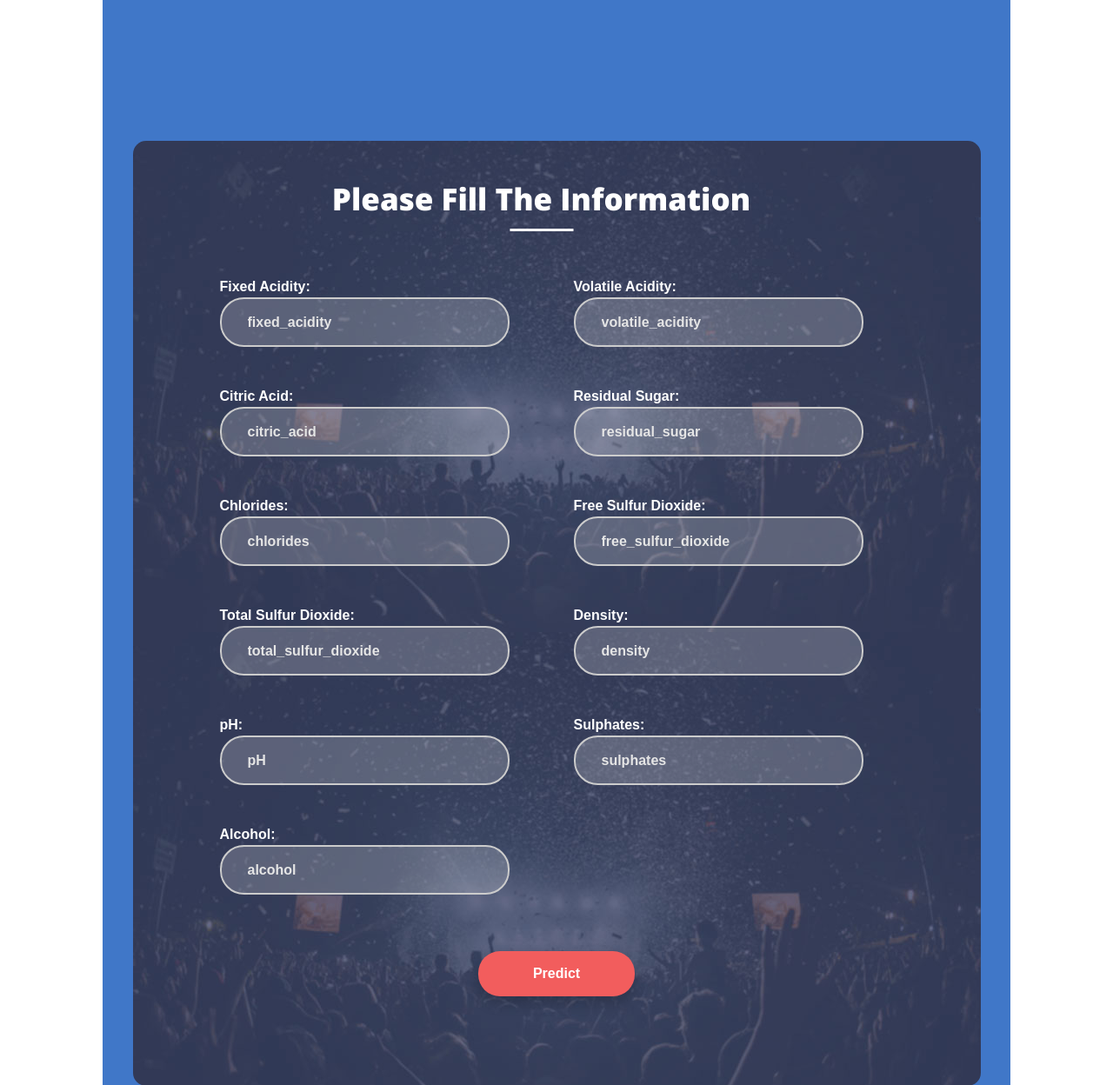
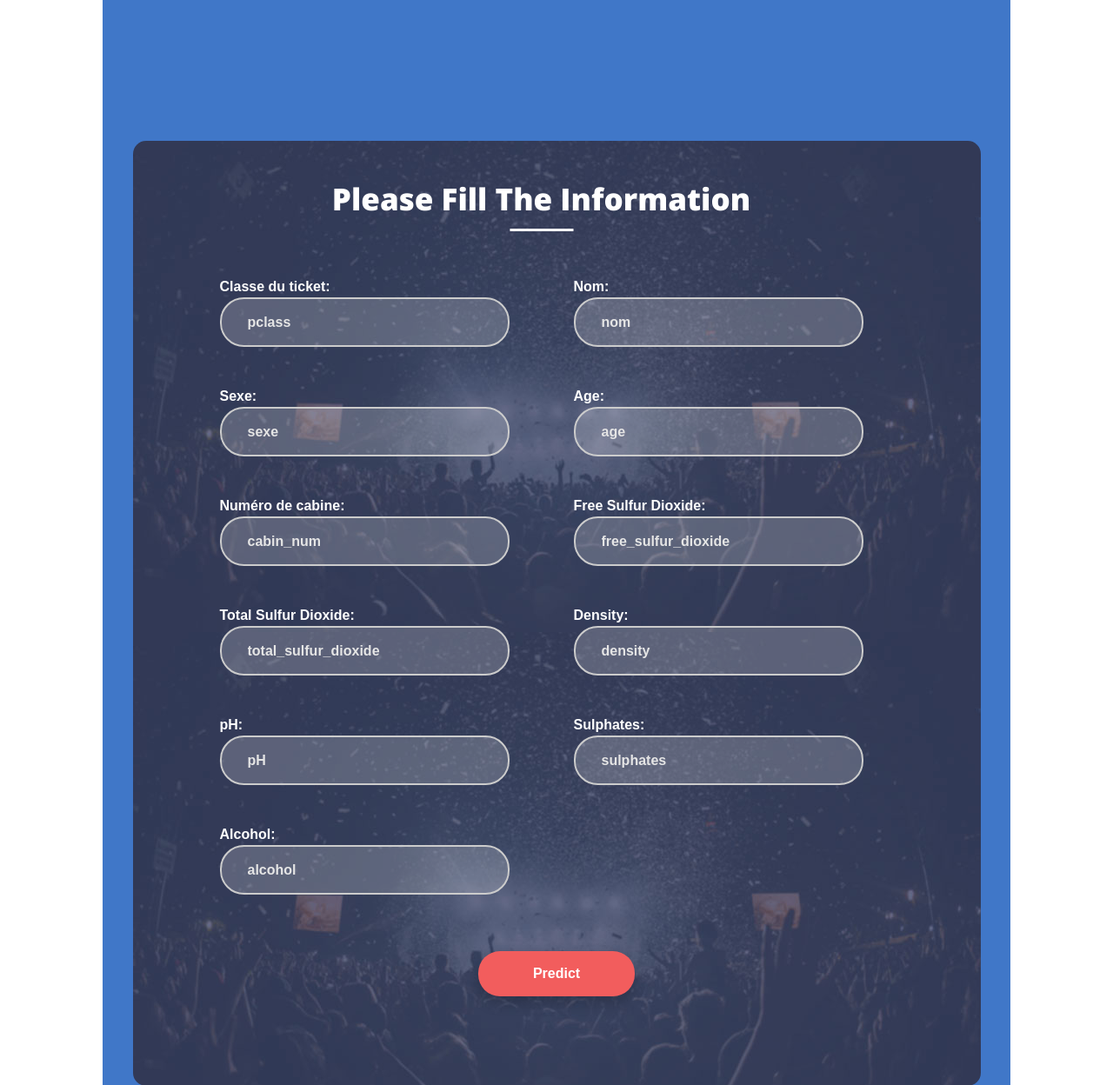
Before and after one commit to MaitrePachaLeVrai/Titanic_MLOps, a Flask app: page / in a window 1280 px wide. Shown: the part 699-1947 px from the top of the page at 87% size. Run offline with Flask 3, Linux system fonts and the light colour scheme; some libraries are stand-ins or nearby versions; some web fonts are replaced.

Commit message:
Update index.html

```diff
--- a/templates/index.html
+++ b/templates/index.html
@@ -72,13 +72,13 @@
 				<div class="form-row-total">
 
 					<div class="form-row">
-                        <label for="fixed_acidity"> Fixed Acidity:</label>
-						<input type="text" name="fixed_acidity" id="fixed_acidity" class="input-text" placeholder="fixed_acidity" required>
+                        <label for="pclass"> Classe du ticket:</label>
+						<input type="text" name="pclass" id="pclass" class="input-text" placeholder="pclass" required>
 					</div>
 
 					<div class="form-row">
-                        <label for="volatile_acidity"> Volatile Acidity:</label>
-						<input type="text" name="volatile_acidity" id="volatile_acidity" class="input-text" placeholder="volatile_acidity" required>
+                        <label for="nom"> Nom:</label>
+						<input type="text" name="nom" id="nom" class="input-text" placeholder="nom" required>
 					</div>
 
 				</div>
@@ -87,14 +87,14 @@
 				<div class="form-row-total">
 
                     <div class="form-row">
-                        <label for="citric_acid"> Citric Acid:</label>
-						<input type="text" name="citric_acid" id="citric_acid" class="input-text" placeholder="citric_acid" required>
+                        <label for="sexe"> Sexe:</label>
+						<input type="text" name="sexe" id="sexe" class="input-text" placeholder="sexe" required>
 					</div>
 
 
                     <div class="form-row">
-                        <label for="residual_sugar"> Residual Sugar:</label>
-						<input type="text" name="residual_sugar" id="residual_sugar" class="input-text" placeholder="residual_sugar" required>
+                        <label for="age"> Age:</label>
+						<input type="text" name="age" id="age" class="input-text" placeholder="age" required>
 					</div>
 
 				</div>
@@ -103,8 +103,8 @@
                 <div class="form-row-total">
 
                     <div class="form-row">
-                        <label for="chlorides"> Chlorides:</label>
-						<input type="text" name="chlorides" id="chlorides" class="input-text" placeholder="chlorides" required>
+                        <label for="cabin_num"> Numéro de cabine:</label>
+						<input type="text" name="cabin_num" id="cabin_num" class="input-text" placeholder="cabin_num" required>
 					</div>
 
                     <div class="form-row">
```
